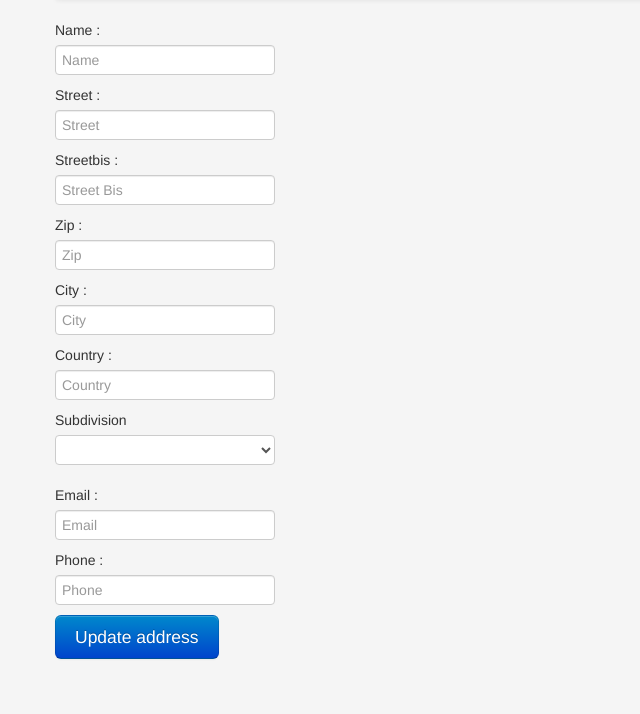
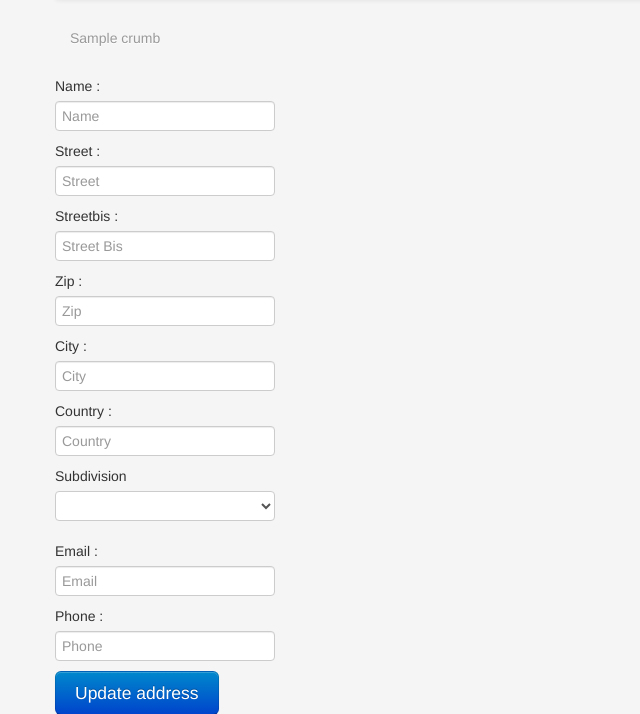
Before and after one commit to zikzakmedia/nereid-demo, a Python web app: template templates/address-edit.jinja in a window 1280 px wide. Shown: the part 42-756 px from the top of the page, without its empty margins (0-640 px from the left). Before the commit the page ends 701 px from the top, so only its background shows below. Run offline with Jinja, Linux system fonts and the light colour scheme; the template is opened without the code that fills it: most values are stand-ins (such as "Sample title", 1, 10 or a date in 2020); form fields are guessed from the names that the template uses; lists and menus that the app fills with data are empty; some libraries are stand-ins or nearby versions.

Commit message:
Template Bread Cumbs

```diff
--- a/templates/nav.jinja
+++ b/templates/nav.jinja
@@ -31,6 +31,11 @@
     </div>
 </div>
 
+{% if bread_crumbs %}<ul class="breadcrumb">
+    {% for crumb in bread_crumbs %}{% if not loop.last %}<li><a href="{{ crumb[0] }}">{{ crumb[1] }}</a> <span class="divider">></span>  </li>
+    {% else %}<li class="active">{{ crumb[1] }}</li> {% endif %}{% endfor %}
+</ul>{% endif %}
+
 {% with messages = get_flashed_messages() %}{% if messages %}
 <div class="container-fluid">
     <div class="row-fluid">
```
